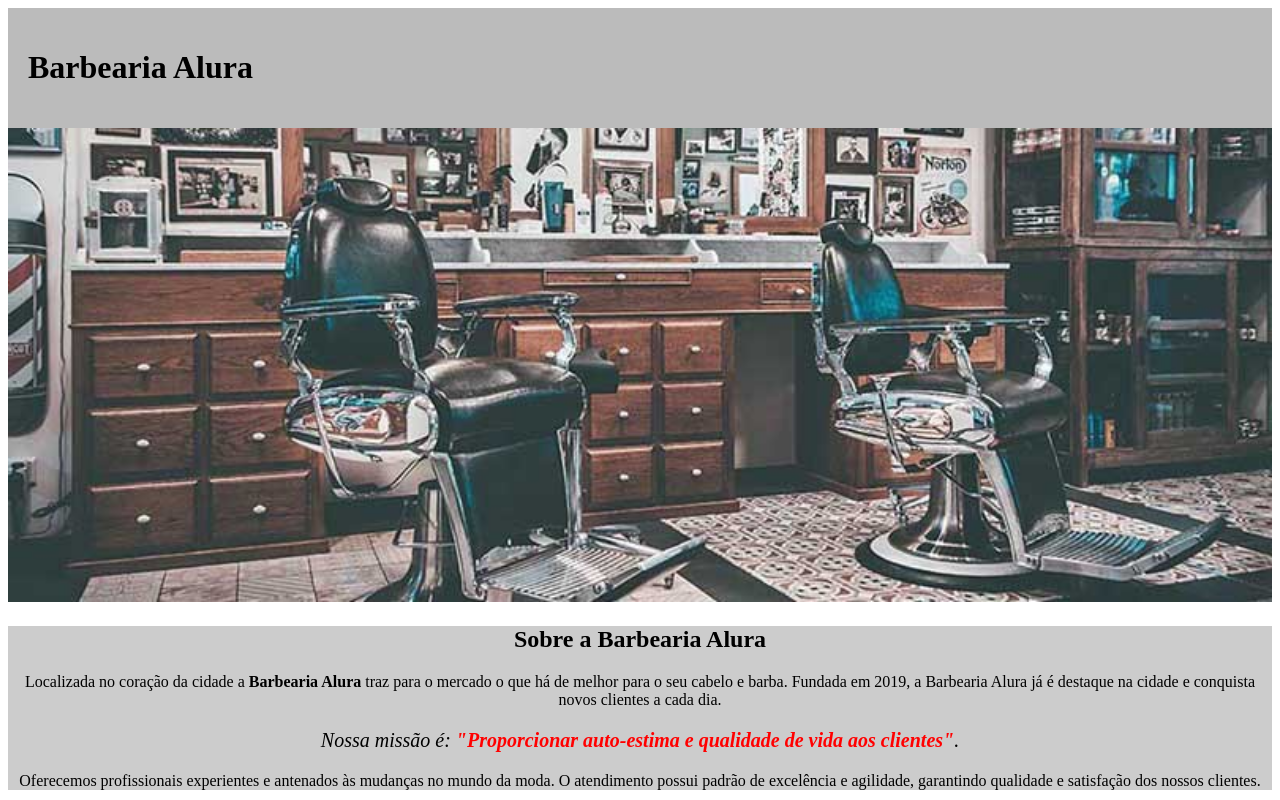
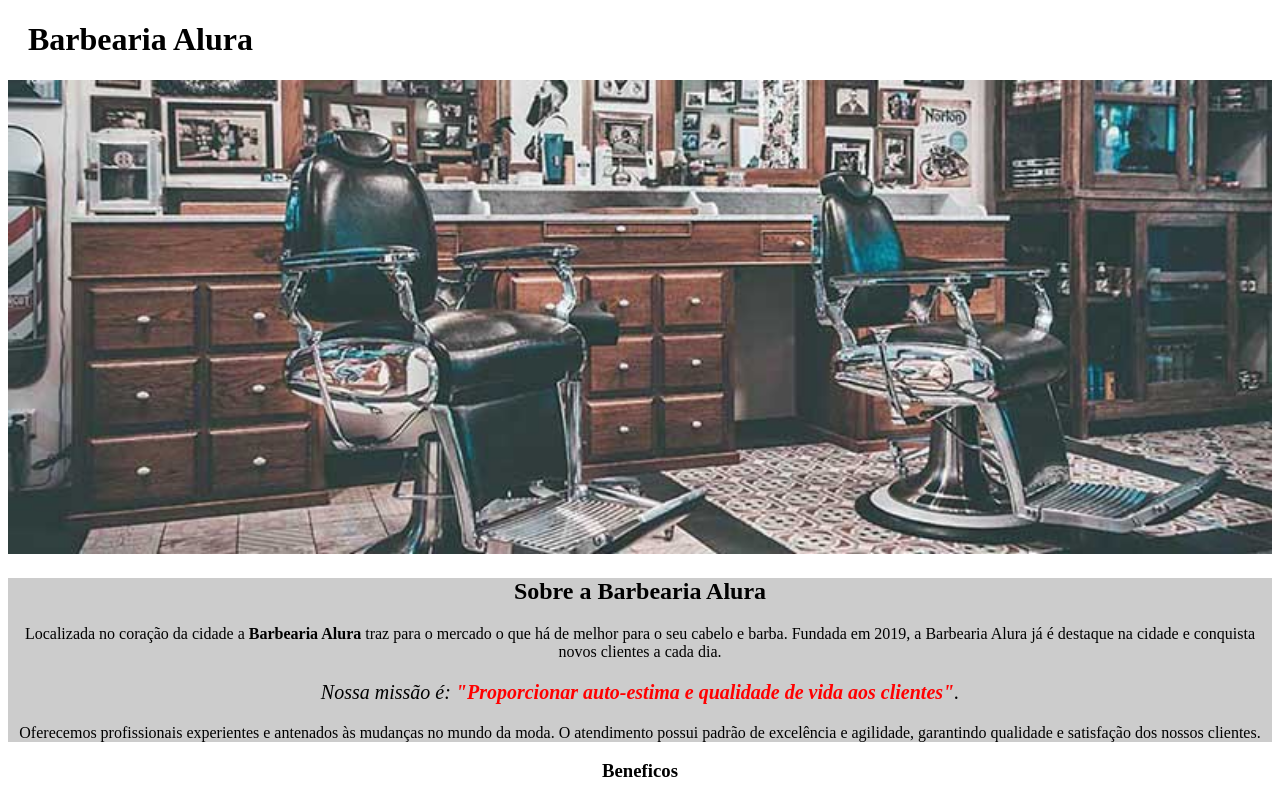
Before and after one commit to Joaogcl/Barbearia-pagina-web, a plain HTML site: page index.html in a window 1280 px wide. Shown: the top 800 px of the page. Drawn offline with Linux system fonts and the light colour scheme.

Commit message:
Update index.html

```diff
--- a/index.html
+++ b/index.html
@@ -4,7 +4,7 @@
         <meta charset="UTF-8">
         <title>Barbearia Alura</title>
         <link rel="stylesheet" href="style-home.css">
-	<link href="https://joaogcl.github.io/Barbearia-pagina-web/style.css" rel="stylesheet"	/>
+	<link href="https://joaogcl.github.io/Barbearia-pagina-web/style-home.css" rel="stylesheet"	/>
     </head>
 
     <body>
```
